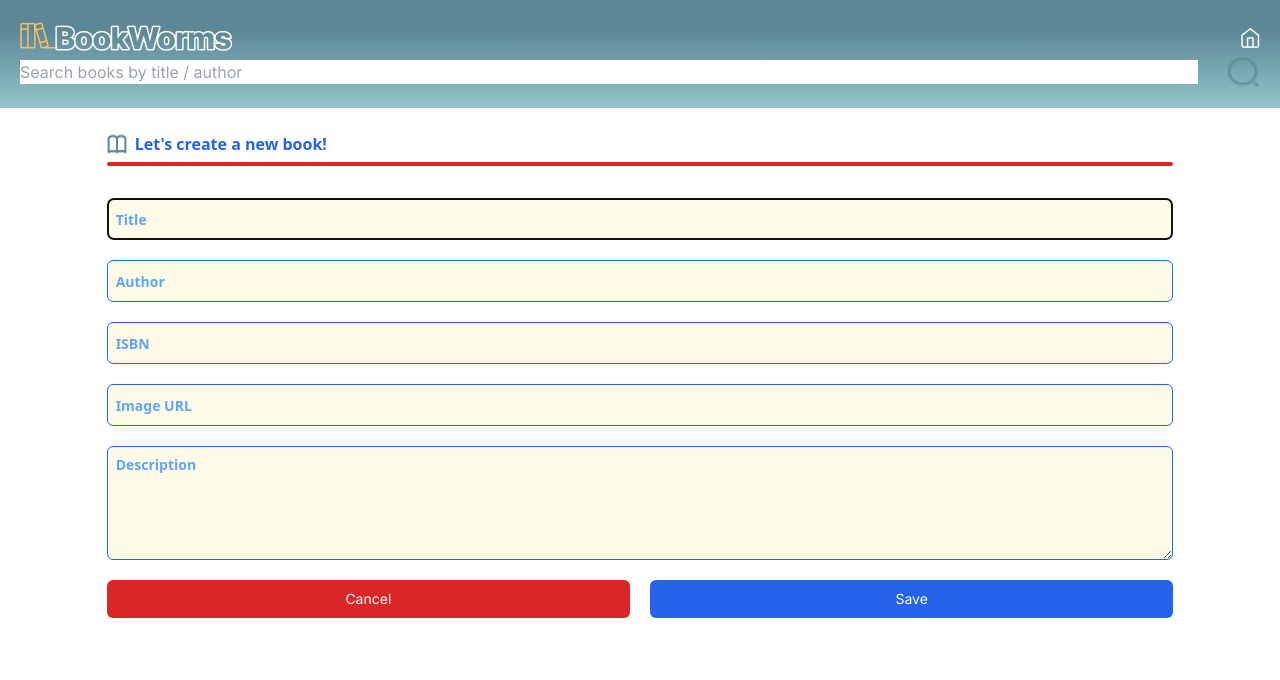
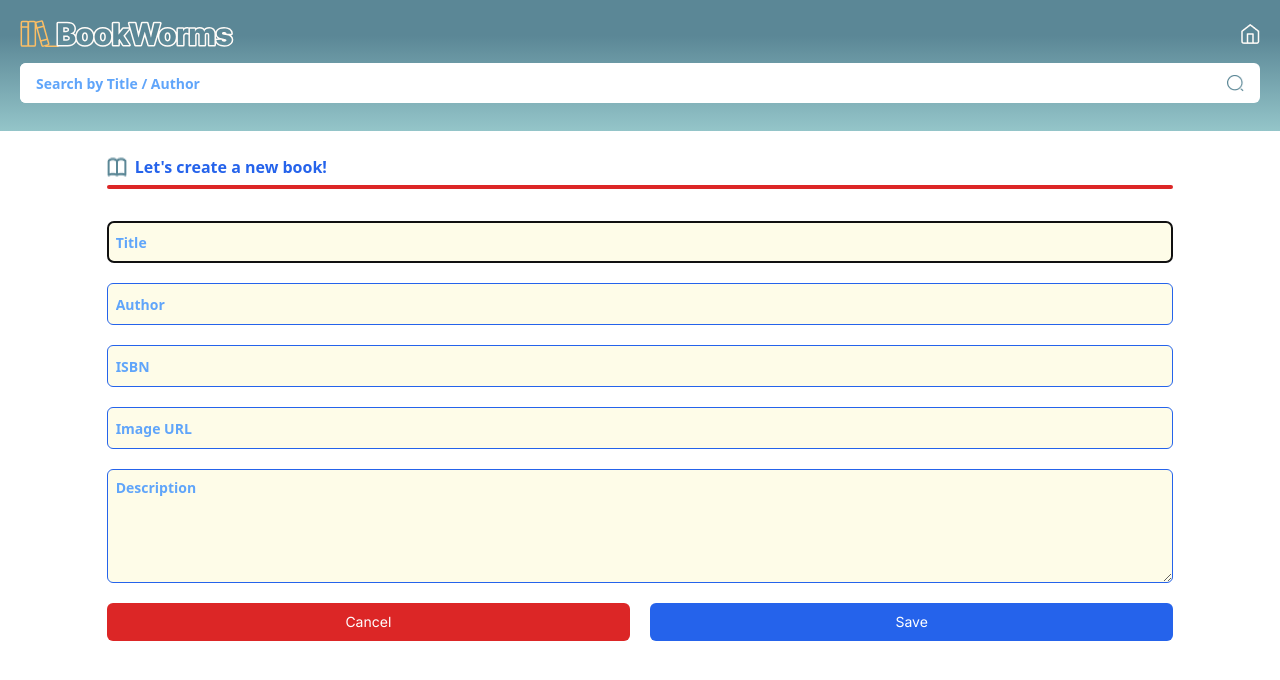
Before and after one commit to Archima20/BookWorms, a PHP site: page /createpage.php in a window 1280 px wide. Shown: the top 680 px of the page. Run offline with PHP 8.4, Linux system fonts and the light colour scheme; style sheets or scripts are compiled from the project's sources; some libraries are stand-ins or nearby versions.

Commit message:
styles nav done

```diff
--- a/components/create.php
+++ b/components/create.php
@@ -11,15 +11,15 @@
 
       <div class="grid gap-5">
 
-            <input type="text" name="title" autofocus="autofocus" require="require" placeholder="Title" class="border border-solid border-blue-600 bg-yellow-50 rounded-md placeholder:text-blue-400 placeholder:text-sm placeholder:font-bold placeholder:font-sans p-2 w-full" >
+            <input type="text" name="title" autofocus="autofocus" require="require" placeholder="Title" class="border border-solid border-blue-600 bg-yellow-50 rounded-md placeholder:text-blue-400 placeholder:text-sm placeholder:font-bold placeholder:font-sans p-2 w-full text-blue-600" >
 
-            <input type="text" name="authors" require="require" placeholder="Author" class="border border-solid border-blue-600 bg-yellow-50 rounded-md placeholder:text-blue-400 placeholder:text-sm placeholder:font-bold placeholder:font-sans p-2 w-full">
+            <input type="text" name="authors" require="require" placeholder="Author" class="border border-solid border-blue-600 bg-yellow-50 rounded-md placeholder:text-blue-400 placeholder:text-sm placeholder:font-bold placeholder:font-sans p-2 w-full text-blue-600">
 
-            <input type="text" name="isbn" require="require" placeholder="ISBN" class="border border-solid border-blue-600 bg-yellow-50 rounded-md placeholder:text-blue-400 placeholder:text-sm placeholder:font-bold placeholder:font-sans p-2 w-full">
+            <input type="text" name="isbn" require="require" placeholder="ISBN" class="border border-solid border-blue-600 bg-yellow-50 rounded-md placeholder:text-blue-400 placeholder:text-sm placeholder:font-bold placeholder:font-sans p-2 w-full text-blue-600">
 
-            <input type="text" name="imageUrl"  require="require" placeholder="Image URL"  class="border border-solid border-blue-600 bg-yellow-50 rounded-md placeholder:text-blue-400 placeholder:text-sm placeholder:font-bold placeholder:font-sans p-2 w-full">
+            <input type="text" name="imageUrl"  require="require" placeholder="Image URL"  class="border border-solid border-blue-600 bg-yellow-50 rounded-md placeholder:text-blue-400 placeholder:text-sm placeholder:font-bold placeholder:font-sans p-2 w-full text-blue-600">
 
-            <textarea rows="4" cols="1" type="text" name="description" require="require" placeholder="Description" class="border border-solid border-blue-600 bg-yellow-50 rounded-md placeholder:text-blue-400 placeholder:text-sm placeholder:font-bold placeholder:font-sans p-2 w-full"></textarea>
+            <textarea rows="4" cols="1" type="text" name="description" require="require" placeholder="Description" class="border border-solid border-blue-600 bg-yellow-50 rounded-md placeholder:text-blue-400 placeholder:text-sm placeholder:font-bold placeholder:font-sans p-2 w-full text-blue-600"></textarea>
       </div>
 
       <div class="flex gap-5 mt-5 mb-5 justify-between">
--- a/components/header.php
+++ b/components/header.php
@@ -1,13 +1,13 @@
 <nav class="box-nav p-5">
-  <div class="flex justify-between items-center">
-     <a href="/BookWorms"><img src="./assets/images/Logobworms.png" alt="Logo"></a>
+  <div class="flex justify-between items-center mb-4">
+     <a href="/BookWorms"><img src="./assets/images/logo.svg" alt="Logo"></a>
     <a href="/BookWorms"><img src="./assets/images/casita.png" alt="Logo"></a>
   </div>
 
-  <form class="flex justify-between items-center rounded-md" method="GET">
-    <input class="input-search" type="search" autocomplete="off" placeholder="Search books by title / author" aria-label="Search" label="Search" name="keyword" value="<?php echo isset($_GET['keyword']) ? $_GET['keyword'] : '' ?>">
-    <button class="btn-srch" type="submit" name="search">
-      <img class="img-search" src="./assets/images/lupa.png" alt="Magnifier glass">
+  <form class="flex items-center my-2 justify-items-stretch rounded-md bg-white" method="GET">
+    <input class="w-full py-2 px-4 rounded-md placeholder:text-blue-400 placeholder:text-sm placeholder:font-bold placeholder:font-sans text-blue-600" type="search" autocomplete="off" placeholder="Search by Title / Author" aria-label="Search" label="Search" name="keyword" value="<?php echo isset($_GET['keyword']) ? $_GET['keyword'] : '' ?>">
+    <button class="px-4" type="submit" name="search">
+      <img class="" src="./assets/images/lupa.png" alt="Magnifier glass">
     </button>
   </form>
 </nav>
--- a/styles/footer.css
+++ /dev/null
@@ -1 +0,0 @@
-@import "../styles/variables.css";
--- a/styles/header.css
+++ b/styles/header.css
@@ -1,13 +1,3 @@
-@import "./variables.css";
-
 .box-nav {
   background: linear-gradient(180deg, #5b8796 27.31%, #94c5c9 100%);
 }
-
-.input-search {
-    width: 95%;
-}
-
-.img-search {
-  width: 2rem;
-}
--- a/styles/main.css
+++ b/styles/main.css
@@ -1,6 +1,5 @@
 @import "./header.css";
 @import "./body.css";
-@import "./footer.css";
 @import "./variables.css";
 
 * {
```
Also changed, not shown: assets/images/Logobworms.png (deleted), assets/images/logo.svg (added).
